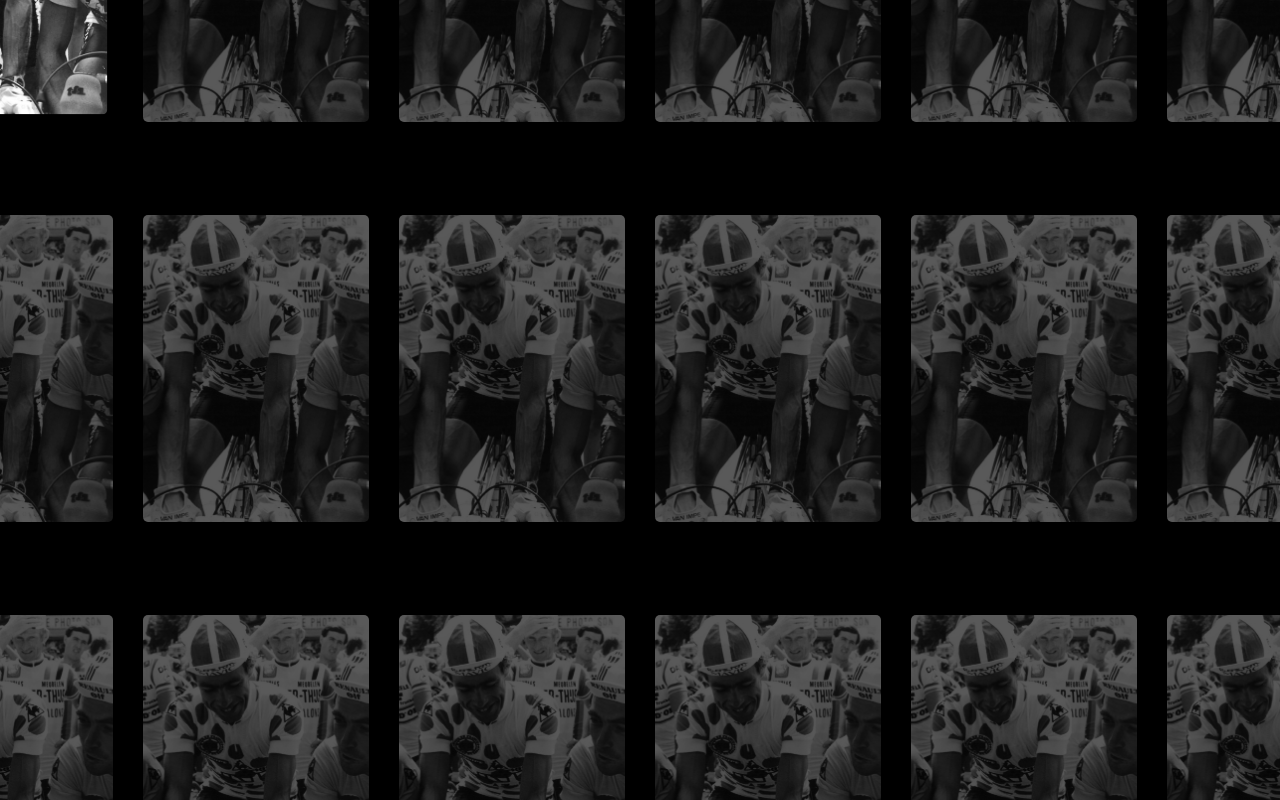
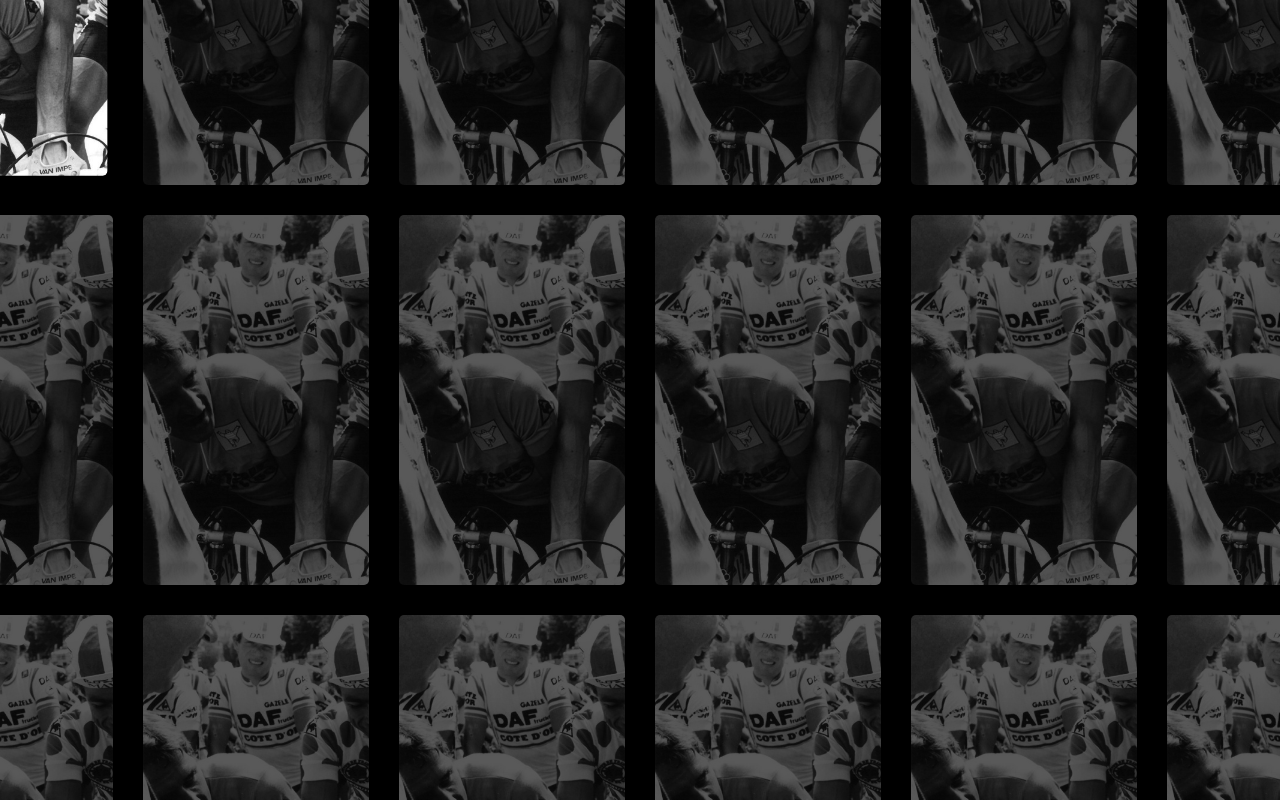
Before and after one commit to gautgel/murdutour, a React (Create React App) app: page / in a window 1280 px wide. Shown: the top 800 px of the page. Built offline with nearby package versions, Linux system fonts and the light colour scheme.

Commit message:
fonction generate

```diff
--- a/src/App.css
+++ b/src/App.css
@@ -5,8 +5,6 @@
   position: absolute;
   width: calc(200%+10px);
   height: auto;
-  /* grip column gap for space column */
-  /* template column for column number */
   border: 10px solid transparent;
   background: black;
   z-index: -1;
@@ -30,16 +28,17 @@
   width: 100%;
   height: 100%;
   background-size: cover;
-  background-position: center;
   opacity: 0.35;
   transition: 0.6s;
   border-radius: 5px;
   user-select: none;
+  filter: grayscale(100%)
 }
 
 .photo:hover {
   opacity: 1;
   transform: scale(0.95);
+  filter: none;
 }
 
 .date {
--- a/src/Components/BlocDroit.js
+++ b/src/Components/BlocDroit.js
@@ -5,11 +5,11 @@
 // elo :Bloc ou la photo sera à droite
 function BlocPhotoDroit(props) {
     return (
-        <div className="BlocDroit row">
+        <div data={props.data} className="BlocDroit row">
 
-    <Text DivName="rowRight" texte={props.data[0].des}></Text>
-    <Text DivName="Date" texte={props.data[0].date}></Text>
-    <PictureDes Pictures="PictureDroite rowRight" src={props.data[0].url}></PictureDes>
+    <Text DivName="rowRight" texte={props.des}></Text>
+    {/* <Text DivName="Date" texte={props.date}></Text> */}
+    <PictureDes Pictures="rowRight" src={props.url}></PictureDes>
         </div>
     );
 }
--- a/src/Components/BlocGauche.js
+++ b/src/Components/BlocGauche.js
@@ -6,12 +6,13 @@
 // Elo : Ce composant sera  le containerqui aura la photo à gauche dans la description
 
 function BlocPhotoGauche(props) {
+    console.log(props)
     return (
         <div className ="BlocGauche row">
 
-    <PictureDes Pictures="PictureGauche rowLeft" src={props.data[0].url}></PictureDes>
-    <Text DivName="DateBis" texte={props.data[0].date}></Text>
-    <Text DivName="rowLeft" texte={props.data[0].des}></Text>
+    <PictureDes Pictures="rowLeft" src={props.src}></PictureDes>
+    {/* <Text DivName="DateBis" texte={props.date}></Text> */}
+    <Text DivName="rowLeft" texte={props.des}></Text>
         </div>
     );
 }
--- a/src/Components/Vignettes.js
+++ b/src/Components/Vignettes.js
@@ -10,9 +10,9 @@
 
 const VignetteParent=(props)=> {
   return (
-      <div data-id={props.id} style={{background: props.color}} className="vignette " onDoubleClick={props._onclick}>
+      <div data-id={props.id} style={{background: props.color}} className="vignette " onClick={props._onclick}>
         <PhotosCyclistes Pictures="photo" _url={props.url}></PhotosCyclistes>
-          <Text texte={props.date}></Text>
+          {/* <Text texte={props.date}></Text> */}
       </div>
     );
   }
--- a/src/Vues/Describe.js
+++ b/src/Vues/Describe.js
@@ -1,20 +1,17 @@
 
 import React from "react";
 import Entete from "../Components/HeaderBloc";
-import BlocPhotoGauche from "../Components/BlocGauche";
-import BlocPhotoDroit from "../Components/BlocDroit";
 
-// Elo :Ce composant sera appelé dans le mur, c'est le rendu final (vue) de la fiche description. Il comprends une DivWrapCOntainer, qui enveloppe les composants. HeaderFiche = Composant du fichier HeaderBloc, le BlocPhotoDroit/Gauche sont les container des descriptions et date (composant text), la difference est la position de la photo ( droit = photo à droit et gauche= photo à gauche)
+//Elo: This component will be called in the wall, it is the final rendering (view) of the description sheet. It includes a DivWrapCOntainer, which wraps the components. HeaderFiche = Component of the HeaderBloc file, the Left /RightPhoto Block are the container of descriptions and date (component text), the difference is the position of the photo (right = photo on the right and left = photo on the left)
+//Gaut: The props.children is used to nest other components that are called elsewhere.
+
 
 function Describe (props) {
     console.log(props)
         return (
             <div className="DivWrapContainer">
             <Entete data={props.data} retour={props.retour}></Entete>
-
-            <BlocPhotoGauche data={props.data}></BlocPhotoGauche>
-            <BlocPhotoDroit data={props.data}></BlocPhotoDroit>
-            <BlocPhotoGauche data={props.data}></BlocPhotoGauche>
+            {props.children}
             </div>
         );
     }
--- a/src/Vues/Mur.js
+++ b/src/Vues/Mur.js
@@ -10,6 +10,8 @@
   rows
 } from "../data/config";
 import Describe from "./Describe";
+import BlocPhotoDroit from "../Components/BlocDroit";
+import BlocPhotoGauche from "../Components/BlocGauche";
 
 let isdrag = 0;
 let _timeOut = null;
@@ -167,7 +169,7 @@
                 key={`vignette_${index}`}
                 url={item.url}
                 id={item.id}
-            date={item.name}
+                date={item.date}
                 _onclick={e => this._onclick(e)}
                 ></VignetteParent>
                 );
@@ -177,13 +179,29 @@
 
             return result;
         };
+        //this function allows to generate according to the odd or even number of the index of the array data [0] .fiche with a map function.
+        generate=()=>{
+
+            console.log(this.state.data[0].fiche)
+            const generate = this.state.data[0].fiche.map((item, index) => {
+                console.log(item)
+                console.log(chiffre)
+                const chiffre = index;
+                return ((chiffre%2)===0)?
+                        <BlocPhotoGauche date={item.date} des={item.des} key={`bloc_${index}`}></BlocPhotoGauche>
+                        : <BlocPhotoDroit date={item.date} des={item.des} key={`bloc_${index}`}></BlocPhotoDroit>
+                    ;
+                });
+                return generate
+        }
+
         render() {
             console.log("render",this.state);
         /* return the function map to get the result */
         return this.state.isfiche === 0 ? (
         <div className="mur">{this.AfficherVignette()}</div>
         ) : (
-        <Describe data={this.state.data} retour={e => this.retour(e)}></Describe>
+        <Describe data={this.state.data} retour={e => this.retour(e)}>{this.generate()}</Describe>
         );
     }
 }
--- a/src/data/datas.js
+++ b/src/data/datas.js
@@ -18,23 +18,10 @@
 
         fiche: [
             {
-                date: 1981,
-                des1:[
-                    {
-                        texte: "il gagne en 1981 son 3eme Tour de France",
-                        url: `${chemin}/bernard1981.jpg`,
-                    }
-                ],
+                date: 1989,
+                des: "il gagne en 1981 son 1er Tour de France",
+                url: `${chemin}/bernard19812.jpg`,
             },
-            {
-                date: 1978,
-                des1:[
-                    {
-                    texte: "il gagne son premier Tour.",
-                    url: "machinbidulechouette",
-                    }
-                ]
-            }
     ]
     },
     {
@@ -47,21 +34,13 @@
         fiche: [
             {
                 date: 1989,
-                des:[
-                    {
-                        texte: "il gagne en 1981 son 1er Tour de France",
+                des: "il gagne en 1981 son 1er Tour de France",
                 url: `${chemin}/bernard19812.jpg`,
-                    }
-                ],
             },
             {
                 date: 1977,
-                des:[
-                    {
-                        texte: "il gagne devant van impe ici avec la maillot de meilleur grimpeur et Robert Alban",
+                des: "il gagne devant van impe ici avec la maillot de meilleur grimpeur et Robert Alban",
                 url: `${chemin}/bernard19812.jpg`,
-                    }
-                ]
             },
     ]
     },
@@ -74,19 +53,14 @@
         //for the moment they are only infos in example, it is always in phase of test.
         fiche: [
             {
-                date: 1986,
-                des1:[
+                date: 1989,
+                des: "il gagne en 1981 son 1er Tour de France",
+                url: `${chemin}/bernard19812.jpg`,
+            },
             {
-                        texte: "il gagne en 1981 son 3eme Tour de France",
+                date: 1977,
+                des: "il gagne devant van impe ici avec la maillot de meilleur grimpeur et Robert Alban",
                 url: `${chemin}/bernard19812.jpg`,
-                    }
-                ],
-                des2:[
-                    {
-                        texte: "il gagne devant van impe ici avec la maillot de meilleur grimpeur et Robert Alban",
-                        url: `${chemin}/bernard19812.jpg`,
-                    }
-                ]
             },
     ]
     },
@@ -99,20 +73,11 @@
         //for the moment they are only infos in example, it is always in phase of test.
         fiche: [
             {
-                date: 1986,
-                des1:[
-                    {
-                        texte: "il gagne en 1981 son 3eme Tour de France",
+                date: 1989,
+                des: "il gagne en 1981 son 1er Tour de France",
                 url: `${chemin}/bernard19812.jpg`,
-                    }
-                ],
-                des2:[
-                    {
-                        texte: "il gagne devant van impe ici avec la maillot de meilleur grimpeur et Robert Alban",
-                        url: `${chemin}/bernard19812.jpg`,
-                    }
-                ]
             },
+
     ]
     },
     {
@@ -138,6 +103,12 @@
                     }
                 ]
             },
+            {
+                date: 1989,
+                des: "il gagne en 1981 son 1er Tour de France",
+                url: `${chemin}/bernard19812.jpg`,
+            },
+
     ]
     },
     {
@@ -149,19 +120,25 @@
         //for the moment they are only infos in example, it is always in phase of test.
         fiche: [
             {
-                date: 1986,
-                des: "il gagne en 1981 son 3eme Tour de France",
+                date: 1989,
+                des: "il gagne en 1981 son 1er Tour de France",
                 url: `${chemin}/bernard19812.jpg`,
             },
             {
-                date: 1978,
-                des:[
+                date: 1977,
+                des: "il gagne devant van impe ici avec la maillot de meilleur grimpeur et Robert Alban",
+                url: `${chemin}/bernard19812.jpg`,
+            },
             {
-                        texte: "il gagne devant van impe ici avec la maillot de meilleur grimpeur et Robert Alban",
+                date: 1969,
+                des: "il gagne en 1981 son 1er Tour de France",
                 url: `${chemin}/bernard19812.jpg`,
-                    }
-                ]
-            }
+            },
+            {
+                date: 2000,
+                des: "il gagne devant van impe ici avec la maillot de meilleur grimpeur et Robert Alban",
+                url: `${chemin}/bernard19812.jpg`,
+            },
     ]
     },
     {
@@ -173,23 +150,25 @@
         //for the moment they are only infos in example, it is always in phase of test.
         fiche: [
             {
-                date: 2018,
-                des1:[
-                    {
-                        texte: "il gagne en 1981 son 3eme Tour de France",
+                date: 1989,
+                des: "il gagne en 1981 son 1er Tour de France",
                 url: `${chemin}/bernard19812.jpg`,
-                    }
-                ],
             },
             {
-                date:2019,
-                des2:[
+                date: 1977,
+                des: "il gagne devant van impe ici avec la maillot de meilleur grimpeur et Robert Alban",
+                url: `${chemin}/bernard19812.jpg`,
+            },
             {
-                        texte: "il gagne devant van impe ici avec la maillot de meilleur grimpeur et Robert Alban",
+                date: 1989,
+                des: "il gagne en 1981 son 1er Tour de France",
                 url: `${chemin}/bernard19812.jpg`,
-                    }
-                ]
-            }
+            },
+            {
+                date: 1977,
+                des: "il gagne devant van impe ici avec la maillot de meilleur grimpeur et Robert Alban",
+                url: `${chemin}/bernard19812.jpg`,
+            },
     ]
     },
     {
```
Lines whose indentation alone changed are shown as unchanged.
